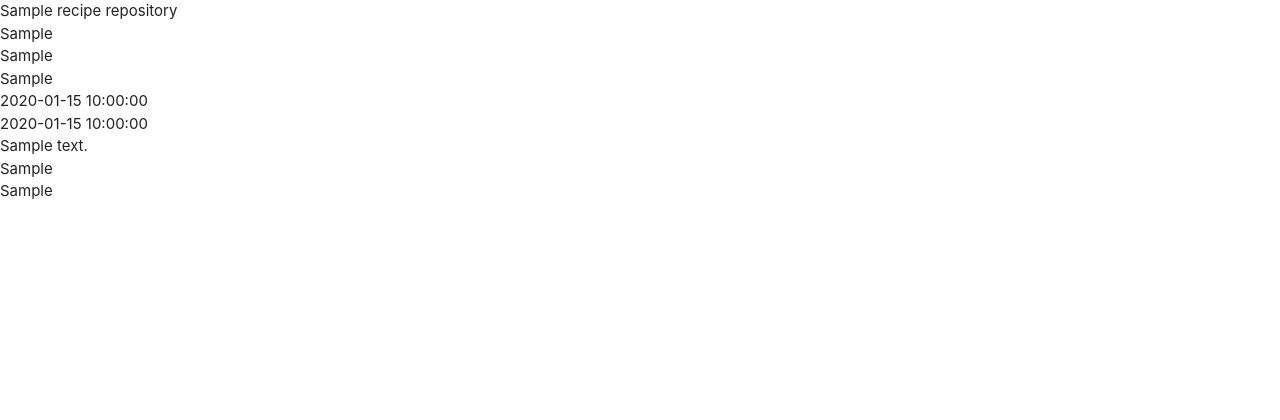
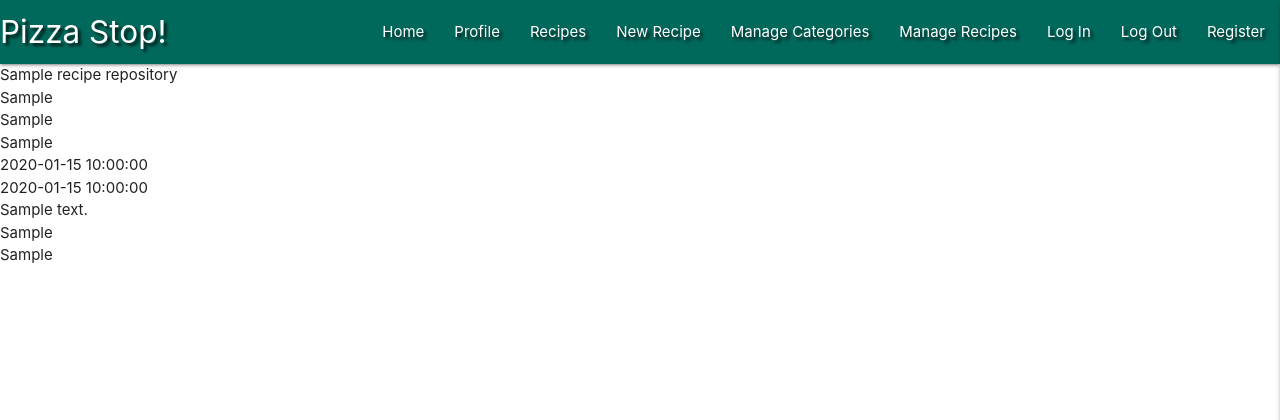
Before and after one commit to AHendley84/Pizza-Stop-MIlestone-Project-3, a Flask app: page / in a window 1280 px wide. Shown: the top 420 px of the page. Run offline with Flask 3, Linux system fonts and the light colour scheme; a database or web service that is not in the repository returns one stand-in record (values such as "Sample title"); some libraries are stand-ins or nearby versions.

Commit message:
Add Navbar and Sidenav for mobile from Materialize

```diff
--- a/static/css/style.css
+++ b/static/css/style.css
@@ -0,0 +1,3 @@
+.text-shadow {
+    text-shadow: 3px 3px 3px rgba(0, 0, 0, 0.7);
+}
--- a/static/js/script.js
+++ b/static/js/script.js
@@ -0,0 +1,3 @@
+$(document).ready(function(){
+    $(".sidenav").sidenav({edge: "right"});
+  });
--- a/templates/base.html
+++ b/templates/base.html
@@ -14,8 +14,51 @@
     <title>Pizza Stop</title>
 </head>
 <body>
+
+    <!-- Main navigation -->
+
+    <header>
+        <!-- Main nav bar -->
+        <nav class="nav-extended text-shadow teal darken-3">
+            <div class="nav-wrapper">
+                <a href="{{ url_for('get_recipes') }}" class="brand-logo">Pizza Stop!</a>
+                <a href="#" data-target="mobile-demo" class="sidenav-trigger right"><i class="fas fa-bars"></i></a>
+                <ul class="right hide-on-med-and-down">
+                    <li><a href="{{ url_for('get_recipes') }}">Home</a></li>
+                    <li><a href="#">Profile</a></li>
+                    <li><a href="#">Recipes</a></li>
+                    <li><a href="#">New Recipe</a></li>
+                    <li><a href="#">Manage Categories</a></li>
+                    <li><a href="#">Manage Recipes</a></li>
+                    <li><a href="#">Log In</a></li>
+                    <li><a href="#">Log Out</a></li>
+                    <li><a href="#">Register</a></li>
+                </ul>
+            </div>
+        </nav>
+        <!-- Mobile nav bar -->
+        <ul class="sidenav" id="mobile-demo">
+            <li><h4 class="center-align text-teal text-darken-3">Pizza Stop!</h4></li>
+            <li><a href="{{ url_for('get_recipes') }}">Home</a></li>
+            <li><a href="#">Profile</a></li>
+            <li><a href="#">Recipes</a></li>
+            <li><a href="#">New Recipe</a></li>
+            <li><a href="#">Manage Categories</a></li>
+            <li><a href="#">Manage Recipes</a></li>
+            <li><a href="#">Log In</a></li>
+            <li><a href="#">Log Out</a></li>
+            <li><a href="#">Register</a></li>
+        </ul>
+    </header>
+
+    <!-- Main content area -->
+
     {% block content %}
     {% endblock %}
+
+    <!-- Footer -->
+
+    <!-- Javascript -->
 
     <script src="https://code.jquery.com/jquery-3.7.1.min.js"
         integrity="sha256-/JqT3SQfawRcv/BIHPThkBvs0OEvtFFmqPF/lYI/Cxo="
@@ -24,5 +67,6 @@
     <script src="{{ url_for('static', filename='js/script.js') }}"></script>
     {% block scripts %}
     {% endblock %}
+
 </body>
 </html>
```
